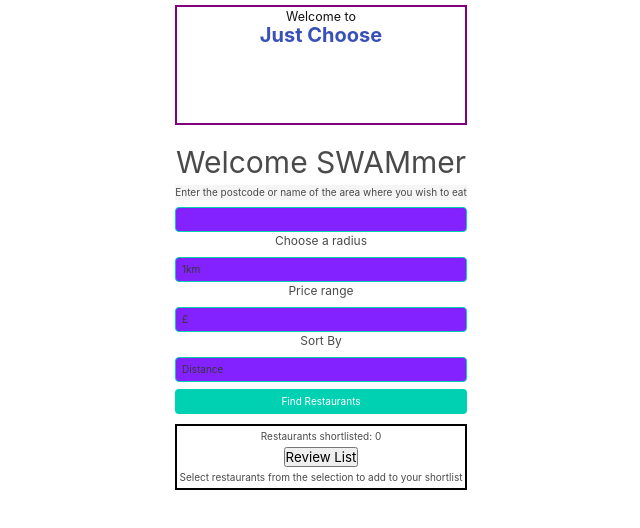
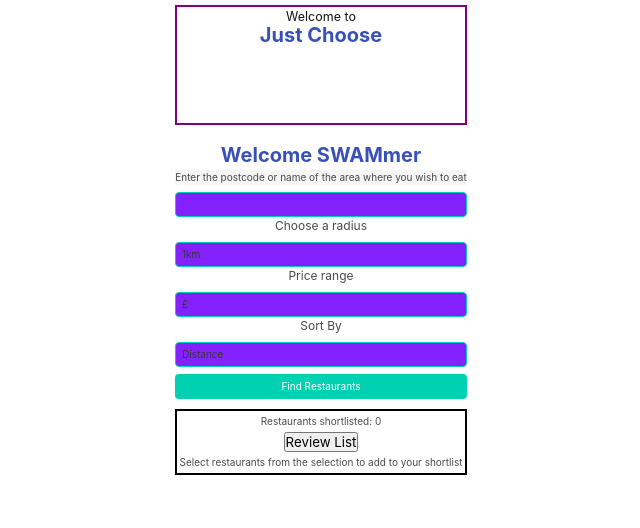
Before and after one commit to williamyap90/fe-just-choose, a React (Create React App) app: page /dashboard in a window 1280 px wide. Shown: the top 528 px of the page, without its empty margins (319-959 px from the left). Built offline with nearby package versions, Linux system fonts and the light colour scheme.

Commit message:
updated classes

```diff
--- a/src/Components/OrganiserJourney/SubComponents/RestaurantFilters.tsx
+++ b/src/Components/OrganiserJourney/SubComponents/RestaurantFilters.tsx
@@ -66,7 +66,7 @@ export default function RestaurantFilters(props: Props) {
     return (
         <section className={Boxes["shortlist-filters-container"]}>
 
-      <h1 className={`is-size-1`}>Welcome {props.loggedInUser.name}</h1>
+      <h1 className={`has-text-weight-bold has-text-link-dark is-size-3`}>Welcome {props.loggedInUser.name}</h1>
       <form className={Forms["filters-form"]} onSubmit={handleSubmit}>
         <label htmlFor="Location">
           <p className={`${Paragraphs["form-label-paragraph"]} is-size-6 has-background-light is-rounded`}> Enter the postcode or name of the area where you wish to eat </p>
```
